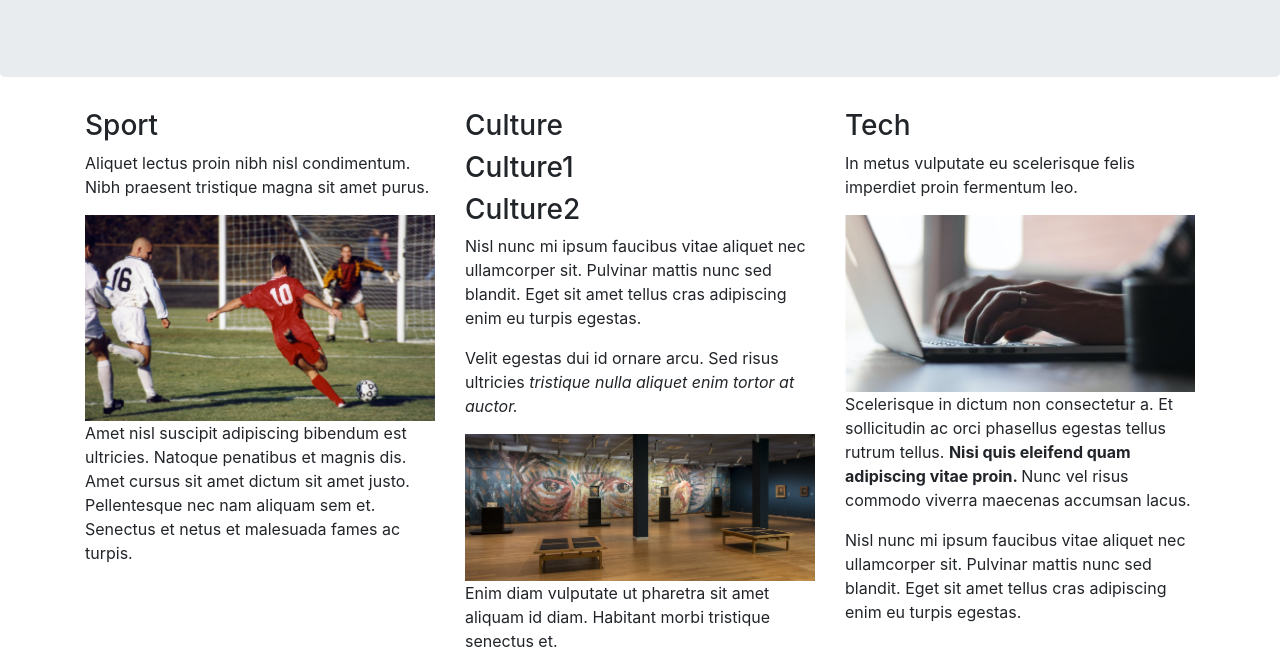
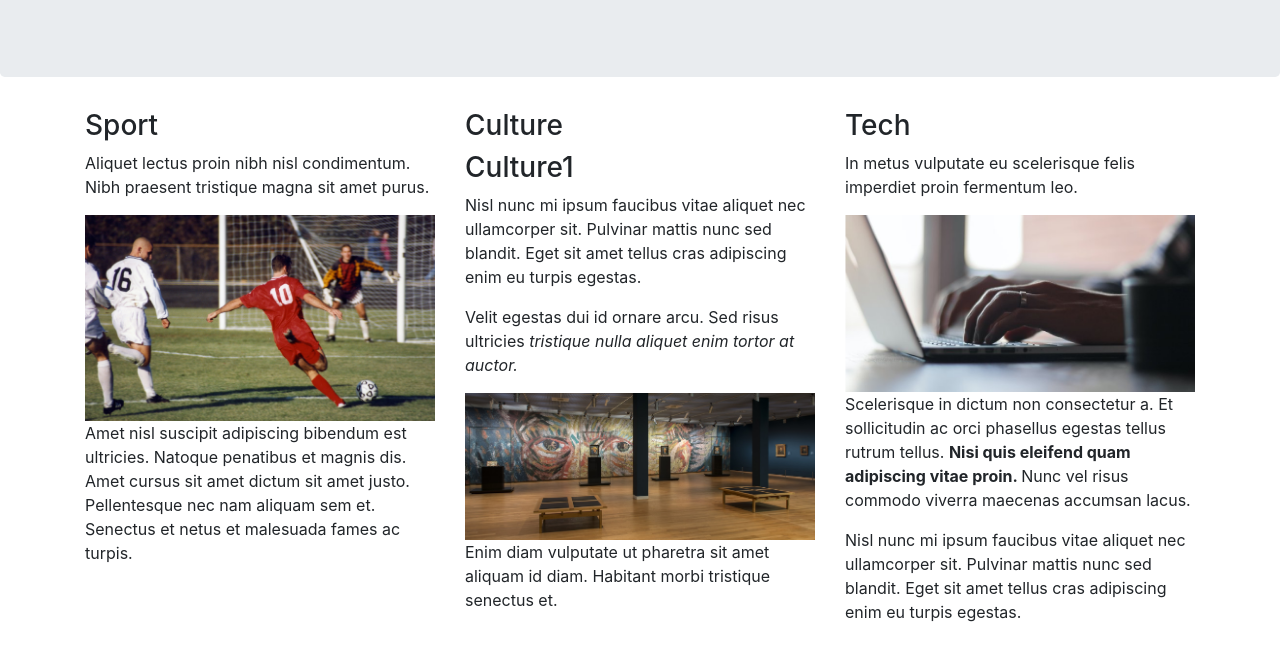
Before and after one commit to anna21anna/Test_name, a plain HTML site: page index.html in a window 1280 px wide. Shown: the part 161-830 px from the top of the page. After the commit the page ends 801 px from the top, so only its background shows below. Drawn offline with Linux system fonts and the light colour scheme.

Commit message:
first commit4

```diff
--- a/index.html
+++ b/index.html
@@ -21,8 +21,7 @@
     <div class="col-sm-4">
       <h3>Culture</h3>
 	  <h3>Culture1</h3>
-	  <h3>Culture2</h3>
-      <p>Nisl nunc mi ipsum faucibus vitae aliquet nec ullamcorper sit. Pulvinar mattis nunc sed blandit. Eget sit amet tellus cras adipiscing enim eu turpis egestas.  </p>
+	  <p>Nisl nunc mi ipsum faucibus vitae aliquet nec ullamcorper sit. Pulvinar mattis nunc sed blandit. Eget sit amet tellus cras adipiscing enim eu turpis egestas.  </p>
 	  <p>Velit egestas dui id ornare arcu. Sed risus ultricies <i>tristique nulla aliquet enim tortor at auctor. </i> </p>
 	  <img src="img/culture.png" class="img-fluid">
 	  <p>Enim diam vulputate ut pharetra sit amet aliquam id diam. Habitant morbi tristique senectus et. </p>
```
